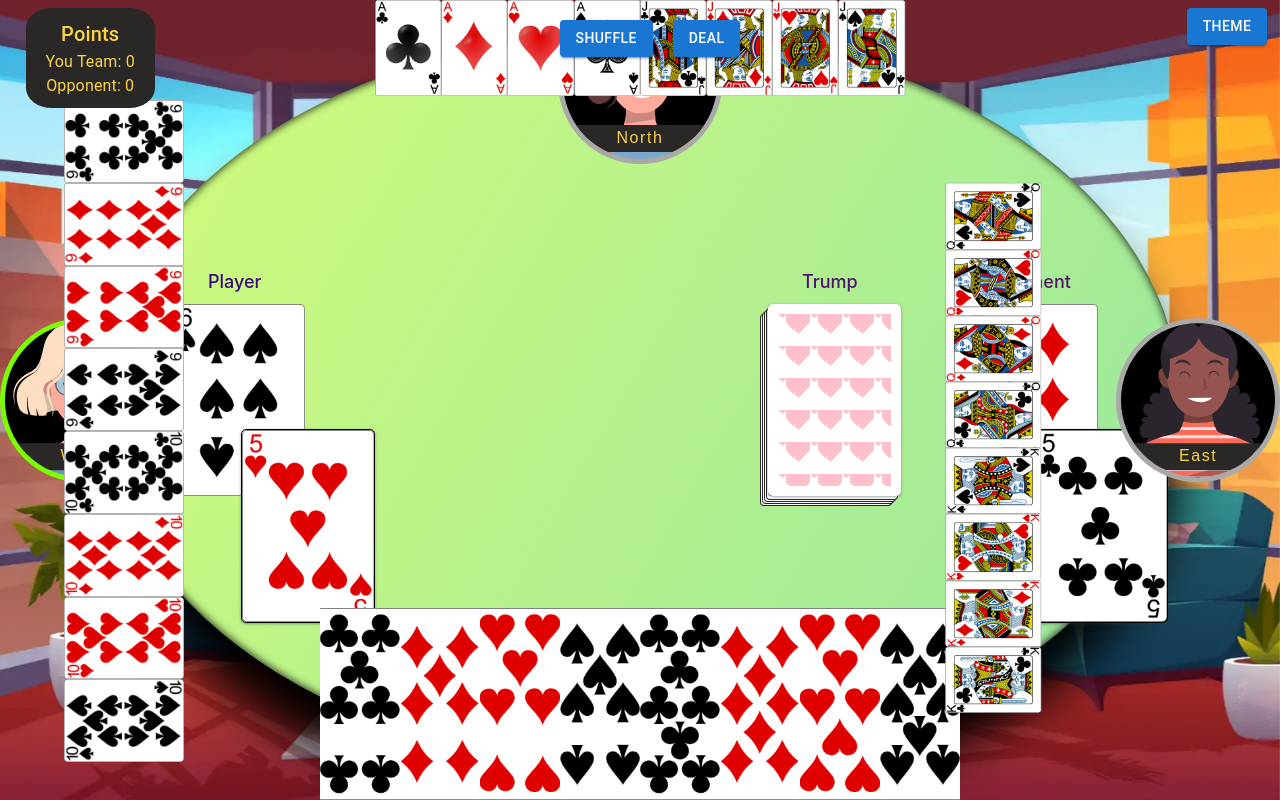
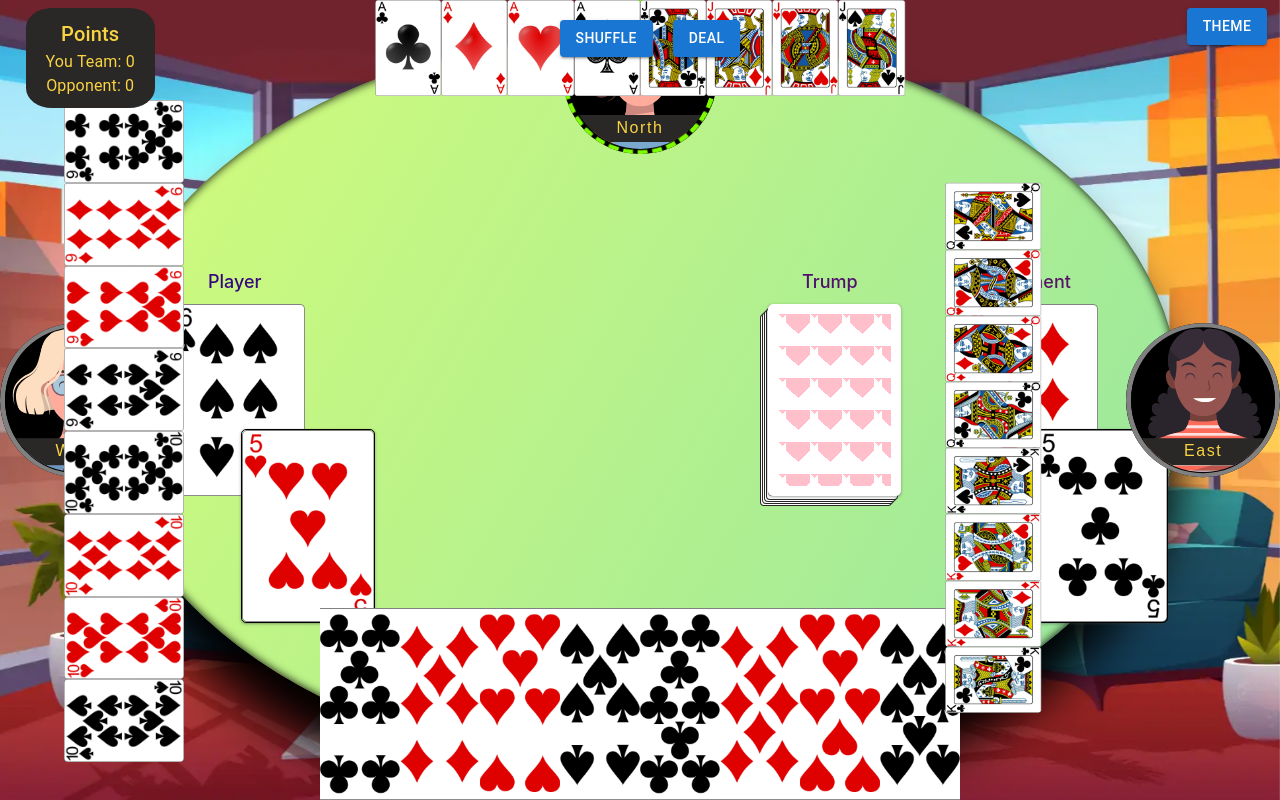
Before and after one commit to amresh-kumar-singh/29, a React (Create React App) app: page / in a window 1280 px wide. Built offline with nearby package versions, Linux system fonts and the light colour scheme.

Commit message:
firsst time on hub

```diff
--- a/src/Components/Auction.jsx
+++ b/src/Components/Auction.jsx
@@ -1,4 +1,5 @@
 import { Box, Grid, Stack, Typography } from "@mui/material";
+import { useRef } from "react";
 import { useEffect } from "react";
 import { useState } from "react";
 import { GameState } from "../context/game";
@@ -8,21 +9,29 @@ import "./component.css";
 
 let arr = [17, 18, 19, 20, 21, 22, 23, 24, 25, 26, 27, 28, 29];
 
-const Auction = ({ setDisplayAuction, colorPicker }) => {
+const Auction = ({ setDisplayAuction, colorPicker, setCurrentBidder }) => {
   const { call, setCall, dealer } = GameState();
   const [bidder, setBidder] = useState([(dealer + 1) % 4, (dealer + 2) % 4]);
   const [visited, setVisited] = useState([]);
   // const { colorPicker } = useBotColor();
+  const timerRef = useRef();
+  useEffect(() => {
+    setCurrentBidder(bidder[0]);
+  }, [bidder[0]]);
 
   useEffect(() => {
     if (bidder[0] !== 0) {
       const choice = colorPicker(bidder[0]);
       console.log("inside Bot effetc", choice);
-      call.call < choice[1] && choice[1] !== 0
-        ? handleCall(call.call + 1)
-        : handlePass();
+      timerRef.current = setTimeout(() => {
+        call.call < choice[1] && choice[1] !== 0
+          ? handleCall(call.call < 17 ? 17 : call.call + 1)
+          : handlePass();
+      }, 1500);
     }
+    return () => clearTimeout(timerRef.current);
   }, [bidder[0]]);
+
   const handleCall = (item) => {
     setCall((prev) => {
       return {
--- a/src/Components/Color.jsx
+++ b/src/Components/Color.jsx
@@ -2,20 +2,23 @@ import * as React from "react";
 import ImageList from "@mui/material/ImageList";
 import ImageListItem from "@mui/material/ImageListItem";
 import { GameState } from "../context/game";
-import useBotColor from "../hooks/useBotColor";
 import { useEffect } from "react";
 
 const itemData = ["2C", "2D", "2S", "2H", "red_joker", "7th"];
 
 export default function Color({ setDisplayAuction, colorType }) {
   const { setColor, setTable, call } = GameState();
+  const timerRef = React.useRef();
   // const { colorType } = useBotColor();
   useEffect(() => {
     if (call.caller !== 0) {
+      console.log("colorby", call.caller);
       let item = colorType(call.caller);
-      console.log("colorby", call.caller);
-      handleColor(item);
+      timerRef.current = setTimeout(() => {
+        handleColor(item);
+      });
     }
+    return () => clearTimeout(timerRef.current);
   }, []);
   function handleColor(item) {
     setColor((prev) => [prev[0], item]);
--- a/src/Components/Game.jsx
+++ b/src/Components/Game.jsx
@@ -20,19 +20,25 @@ import Color from "./Color";
 import useSave from "../hooks/useSave";
 import usePair from "../hooks/usePair";
 import useBotColor from "../hooks/useBotColor";
+import playersArr from "../utils/playersArr";
 
 const Game = () => {
   const {
     gameCards,
     players,
+    call,
     color: [colorStatus, colorCard],
+    setColor,
+    setPlayers,
   } = GameState();
   const deal = useDeal();
   const shuffle = useShuffle();
   const [displayAuction, setDisplayAuction] = useState(0);
   const deviceType = useDevice();
   const { colorType, colorPicker, clearBotColor } = useBotColor();
+  const [currentBidder, setCurrentBidder] = useState(null);
   usePair();
+
   // useSave(); //for development disabled it
 
   const handleShuffle = () => {
@@ -46,7 +52,22 @@ const Game = () => {
   useEffect(() => {
     colorCard && deal();
     colorCard && clearBotColor();
+    colorCard && setCurrentBidder(null);
   }, [colorCard]);
+
+  useEffect(() => {
+    if (displayAuction === 0 && call.call > 16 && colorCard === "7th") {
+      let colorPlayerCards = players[playersArr[call.caller]];
+      let filteredCard = colorPlayerCards.filter((item, i) => i !== 6);
+      let color = colorPlayerCards[6];
+      console.log(colorPlayerCards, filteredCard, color);
+      setColor((prev) => [prev[0], color]);
+      setPlayers((prev) => ({
+        ...prev,
+        [playersArr[call.caller]]: filteredCard,
+      }));
+    }
+  }, [displayAuction]);
   return (
     <GameThemeProvider>
       <Box sx={{ position: "relative", height: "100vh", width: "100vw" }}>
@@ -79,14 +100,27 @@ const Game = () => {
         {deviceType === "Mobile" && <Fullscreen />}
         <PWA />
         <Scoreboard />
-        <PlayerAvatar imgSrc="g2" orientation="north" />
-        <PlayerAvatar imgSrc="g3" orientation="east" />
-        <PlayerAvatar imgSrc="g4" orientation="west" />
+        <PlayerAvatar
+          imgSrc="g2"
+          orientation="north"
+          currentBidder={currentBidder}
+        />
+        <PlayerAvatar
+          imgSrc="g3"
+          orientation="east"
+          currentBidder={currentBidder}
+        />
+        <PlayerAvatar
+          imgSrc="g4"
+          orientation="west"
+          currentBidder={currentBidder}
+        />
 
         {displayAuction === 1 && (
           <Auction
             setDisplayAuction={setDisplayAuction}
             colorPicker={colorPicker}
+            setCurrentBidder={setCurrentBidder}
           />
         )}
 
--- a/src/Components/PlayerAvatar.jsx
+++ b/src/Components/PlayerAvatar.jsx
@@ -5,7 +5,7 @@ import useBot from "../hooks/useBot";
 import playersArr from "../utils/playersArr";
 import "./component.css";
 
-const PlayerAvatar = ({ imgSrc, orientation }) => {
+const PlayerAvatar = ({ imgSrc, orientation, currentBidder }) => {
   const { theme } = ThemeState();
   const { initialPlayer, currentPlayer, players, table } = GameState();
   const bot = useBot();
@@ -25,11 +25,28 @@ const PlayerAvatar = ({ imgSrc, orientation }) => {
     <div
       className={`avatar-${orientation} avatar`}
       style={{
+        display: "flex",
+        alignItems: "center",
+        justifyContent: "center",
+      }}
+    >
+      <div
+        className={`rotate-circle ${
+          (currentBidder &&
+            playersArr[currentBidder] === orientation &&
+            "active-bidder") ||
+          (playersArr[table === null ? initialPlayer : currentPlayer] ===
+            orientation &&
+            !currentBidder &&
+            "active")
+        }`}
+      ></div>
+      <div
+        className={`avatar`}
+        style={{
           backgroundSize: "cover",
           backgroundImage: `url(avatar/${imgSrc}.svg)`,
-        borderColor:
-          playersArr[table === null ? initialPlayer : currentPlayer] ===
-            orientation && "#7CFC00",
+          width: "94%",
         }}
       >
         <p
@@ -42,6 +59,7 @@ const PlayerAvatar = ({ imgSrc, orientation }) => {
           {orientation}
         </p>
       </div>
+    </div>
   );
 };
 
--- a/src/Components/component.css
+++ b/src/Components/component.css
@@ -76,7 +76,7 @@
   position: absolute;
   z-index: 1;
   background: black;
-  border: 5px solid darkgrey;
+  /* border: 5px solid darkgrey; */
   border-radius: 50%;
   overflow: hidden;
 }
@@ -136,6 +136,26 @@
 /* .MuiSnackbar-root {
   opacity: 0.8;
 } */
+.rotate-circle {
+  display: block;
+  width: 92%;
+  height: 92%;
+  border-radius: 50%;
+  padding: 2.5px;
+  background-clip: content-box;
+  border: 5px solid grey;
+}
+.active {
+  animation: spin 10s linear infinite;
+  background-color: #4bb543;
+  border: 5px dashed #7cfc00;
+}
+.active-bidder {
+  animation: spin 10s linear infinite;
+  background-color: #4bb543;
+  border: 5px dashed #f0d500;
+}
+
 @keyframes spin {
   100% {
     transform: rotateZ(360deg);
--- a/src/context/game.jsx
+++ b/src/context/game.jsx
@@ -15,9 +15,9 @@ export default function GameProvider({ children }) {
       call: { call: -1, caller: -1 },
     },
     tableStatus: {
-      dealer: 0,
-      initialPlayer: 1,
-      currentPlayer: [1],
+      dealer: 1,
+      initialPlayer: 2,
+      currentPlayer: [2],
       color: [false, ""],
     },
   });
--- a/src/hooks/useBotColor.js
+++ b/src/hooks/useBotColor.js
@@ -43,6 +43,8 @@ const useBotColor = () => {
 
   const colorType = (player) => {
     console.log("Max Cache", maxCache);
+    if (maxCache[player] === undefined) return "7th";
+    if (maxCache[player][0] === 0) return "7th";
     console.log("returnType: ", 2 + maxCache[player][0]);
     return 2 + maxCache[player][0];
   };
```
Lines whose indentation alone changed are shown as unchanged.
